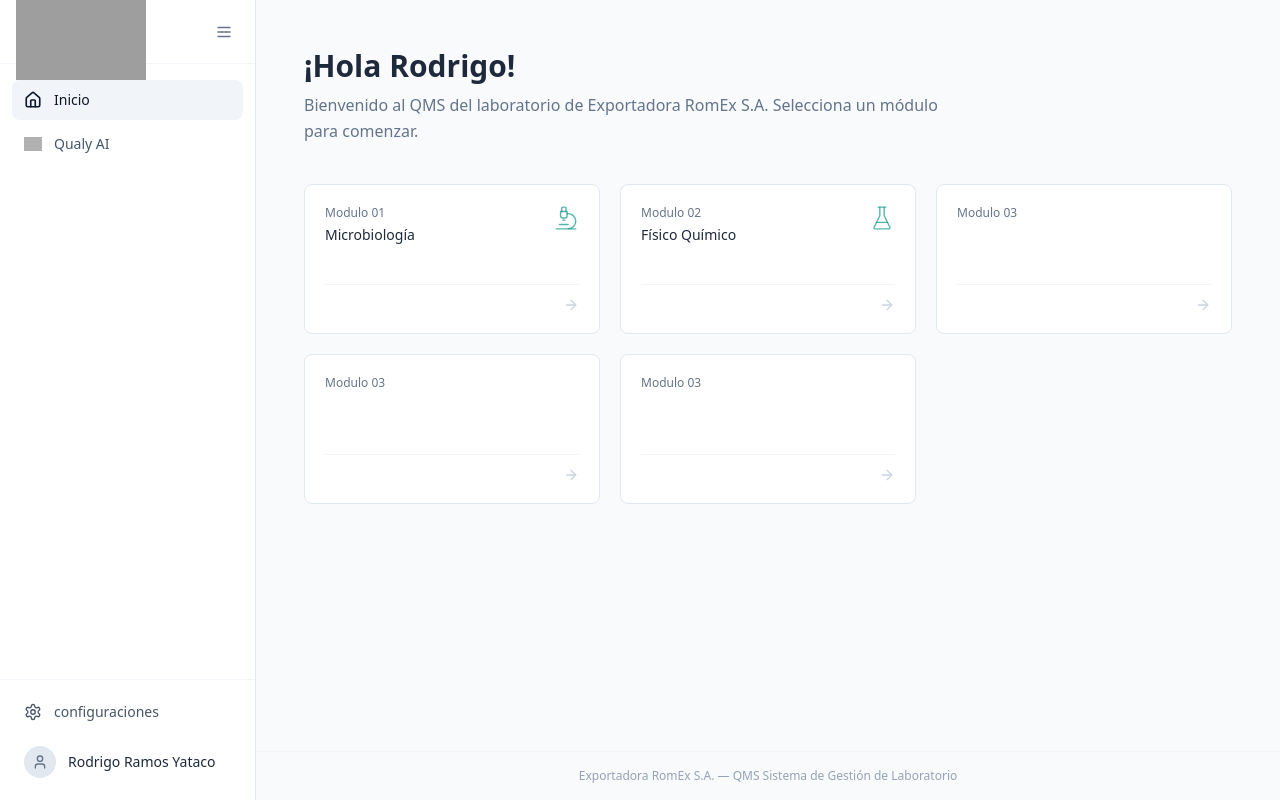
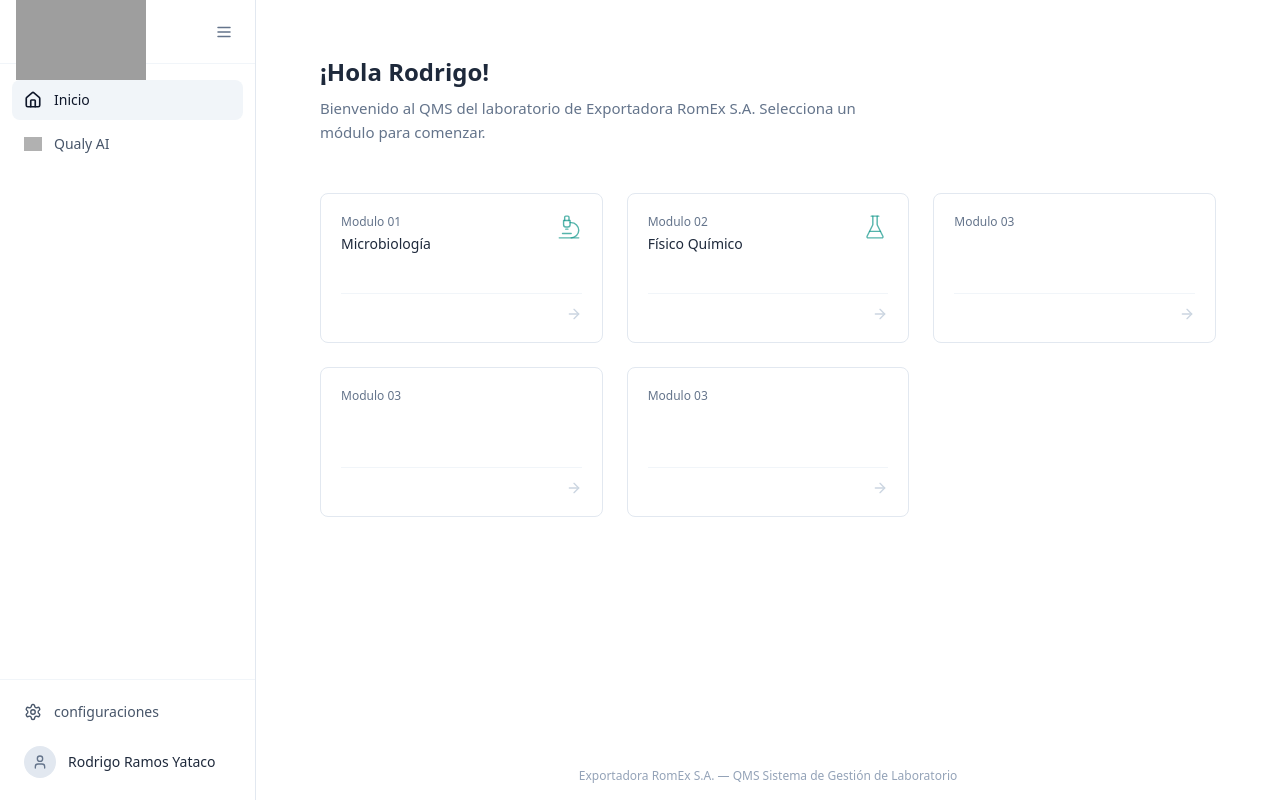
Before and after one commit to ramosyatacorf-debug/romex-qms, a Next.js app: page /dashboard in a window 1280 px wide. Built offline with nearby package versions, Linux system fonts and the light colour scheme; grey boxes are pictures that could not be loaded.

Commit message:
feat: ajustar layout del Dashboard para que coincida con el diseño original

```diff
--- a/src/app/dashboard/page.tsx
+++ b/src/app/dashboard/page.tsx
@@ -3,21 +3,22 @@ import ModuleCard from "@/components/ModuleCard";
 
 export default function DashboardPage() {
   return (
-    <div className="flex min-h-screen bg-slate-50">
+    <div className="flex min-h-screen bg-white">
       <Sidebar />
 
       <main className="flex-1 flex flex-col">
-        <div className="flex-1 p-8 md:p-12">
-          <div className="max-w-5xl">
-            <h1 className="text-2xl md:text-3xl font-bold text-slate-800 mb-2">
+        <div className="flex-1 px-10 py-12 md:px-16 md:py-14">
+          <div className="max-w-4xl mx-auto">
+            <h1 className="text-2xl font-semibold text-slate-800 mb-2">
               ¡Hola Rodrigo!
             </h1>
-            <p className="text-slate-500 text-base mb-10 max-w-2xl leading-relaxed">
+            <p className="text-slate-500 text-[15px] mb-12 max-w-xl leading-relaxed">
               Bienvenido al QMS del laboratorio de Exportadora RomEx S.A. Selecciona un
               módulo para comenzar.
             </p>
 
-            <div className="grid grid-cols-1 sm:grid-cols-2 lg:grid-cols-3 gap-5">
+            {/* Modules - layout similar al original */}
+            <div className="grid grid-cols-1 sm:grid-cols-2 lg:grid-cols-3 gap-6 mb-6">
               <ModuleCard
                 number="Modulo 01"
                 title="Microbiología"
@@ -36,12 +37,18 @@ export default function DashboardPage() {
                 href="#"
                 icon="empty"
               />
+            </div>
+
+            <div className="grid grid-cols-1 sm:grid-cols-2 lg:grid-cols-3 gap-6">
+              <div className="lg:col-start-1">
                 <ModuleCard
                   number="Modulo 03"
                   title=""
                   href="#"
                   icon="empty"
                 />
+              </div>
+              <div>
                 <ModuleCard
                   number="Modulo 03"
                   title=""
@@ -51,8 +58,9 @@ export default function DashboardPage() {
               </div>
             </div>
           </div>
+        </div>
 
-        <footer className="py-4 px-8 text-center text-xs text-slate-400 border-t border-slate-100">
+        <footer className="py-4 text-center text-xs text-slate-400">
           Exportadora RomEx S.A. — QMS Sistema de Gestión de Laboratorio
         </footer>
       </main>
```
Lines whose indentation alone changed are shown as unchanged.
